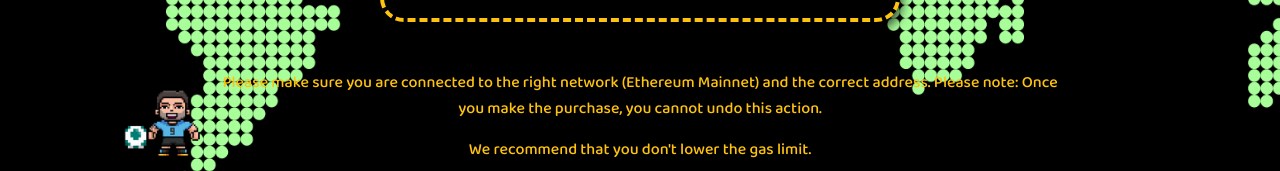
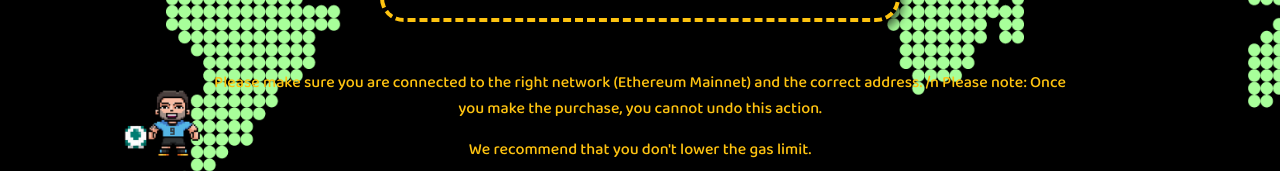
Before and after one commit to alcivarv/MWCR2, a React (Create React App) app: page / in a window 1280 px wide. Shown: the part 705-876 px from the top of the page. Built offline with nearby package versions, Linux system fonts and the light colour scheme.

Commit message:
new line added
new line syntax added to the gas limitation notes

```diff
--- a/src/App.js
+++ b/src/App.js
@@ -387,7 +387,7 @@ function App() {
             }}
           >
             Please make sure you are connected to the right network (
-            {CONFIG.NETWORK.NAME} Mainnet) and the correct address. Please note:
+            {CONFIG.NETWORK.NAME} Mainnet) and the correct address. /n Please note:
             Once you make the purchase, you cannot undo this action.
           </s.TextDescription>
           <s.SpacerSmall />
```
